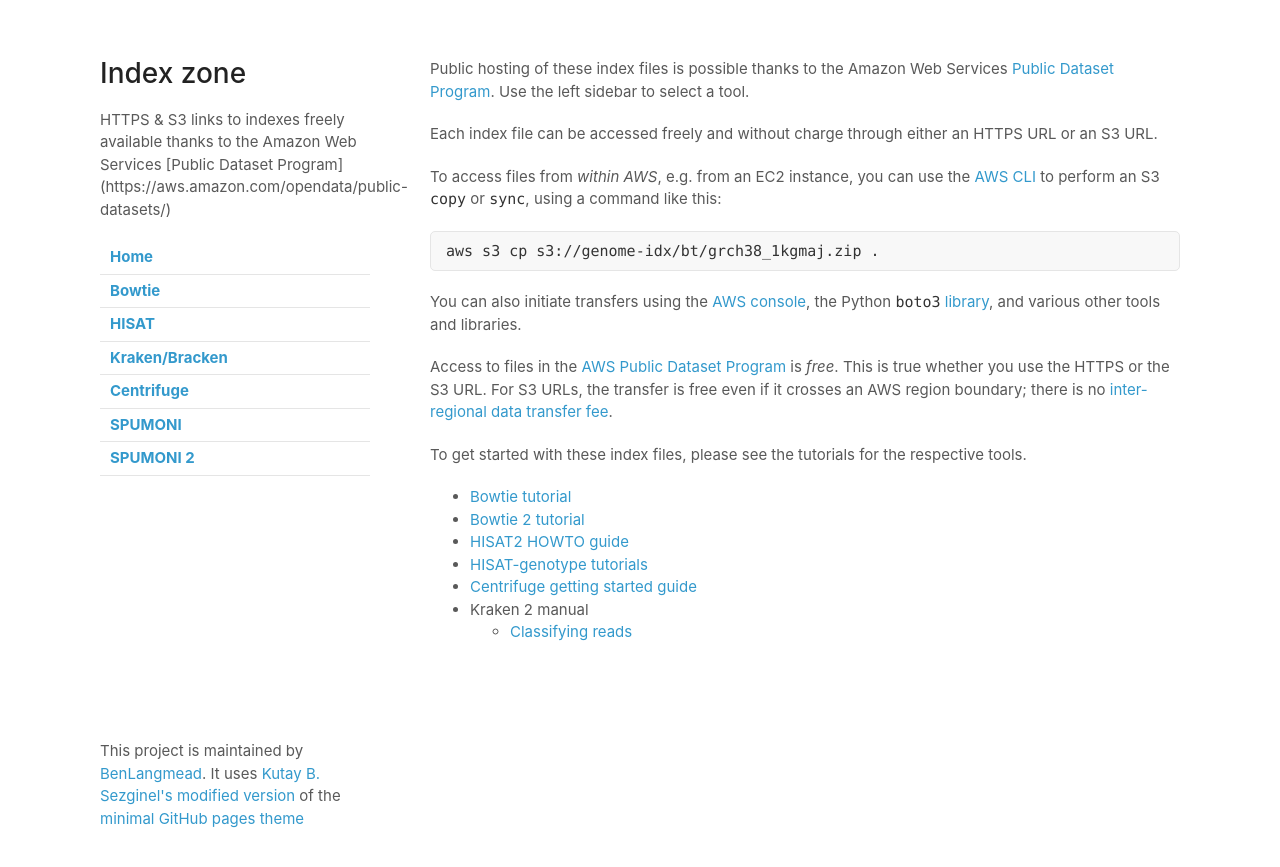
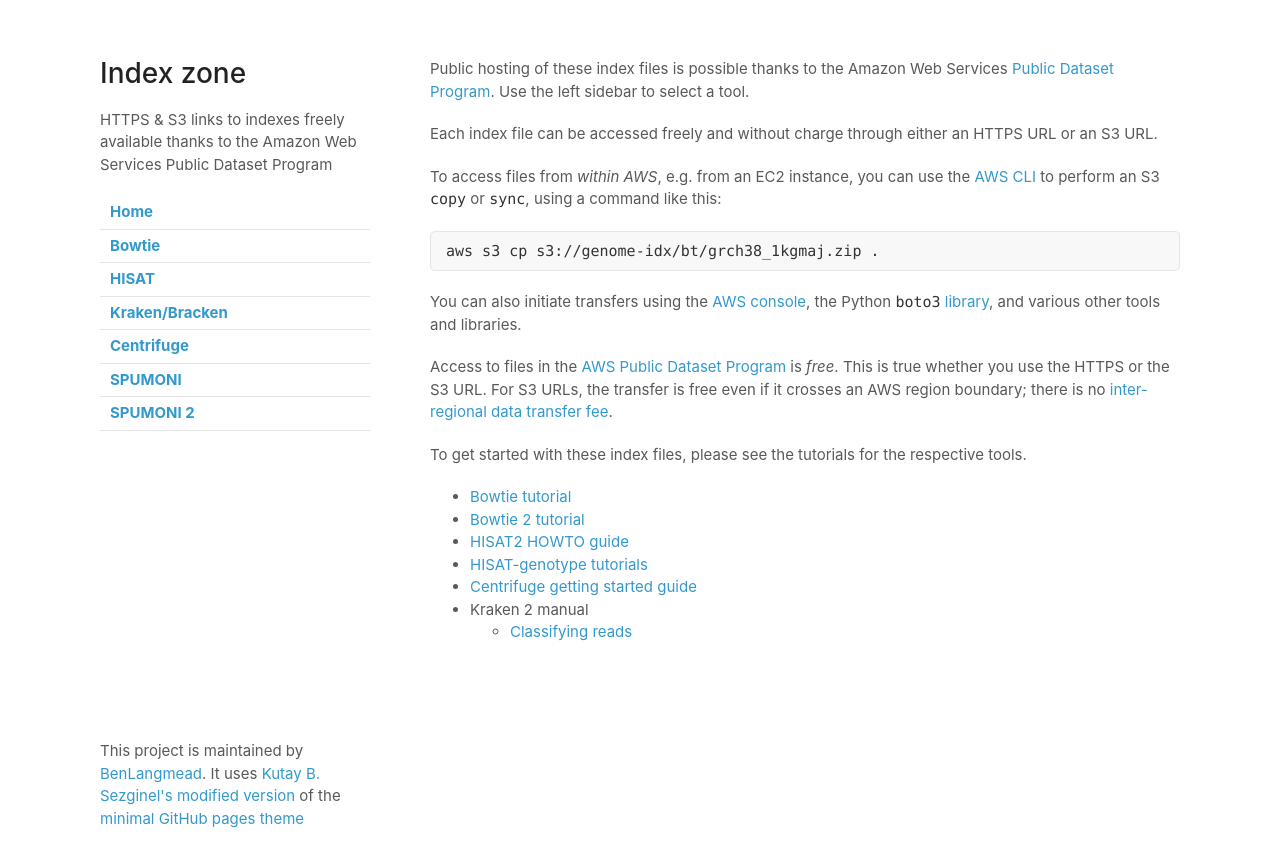
Before and after one commit to BenLangmead/aws-indexes, a Jekyll site: the page built from docs/index.md, in a window 1280 px wide. Shown: the top 867 px of the page. Built offline with Jekyll 4.4.1, drawn with Linux system fonts in a browser that asks for light colours; our own code applies the rules of GitHub Pages for plain Markdown files; some of the changed lines change nothing that is shown.

Commit message:
Fixing the fact that I can't include link there

```diff
--- a/docs/_config.yml
+++ b/docs/_config.yml
@@ -1,6 +1,6 @@
 theme: jekyll-theme-minimal
 title: Index zone
-description: HTTPS & S3 links to indexes freely available thanks to the Amazon Web Services [Public Dataset Program](https://aws.amazon.com/opendata/public-datasets/)
+description: HTTPS & S3 links to indexes freely available thanks to the Amazon Web Services Public Dataset Program
 show_downloads: False
 navigation:
   - title: Home
```
